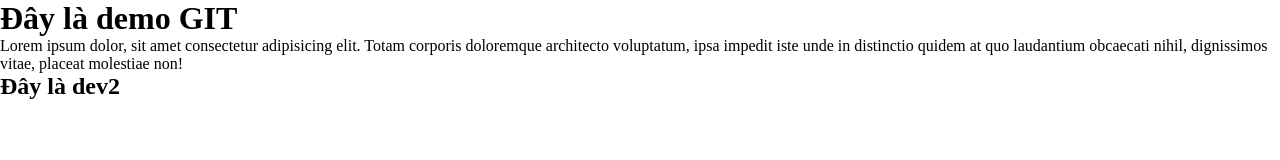
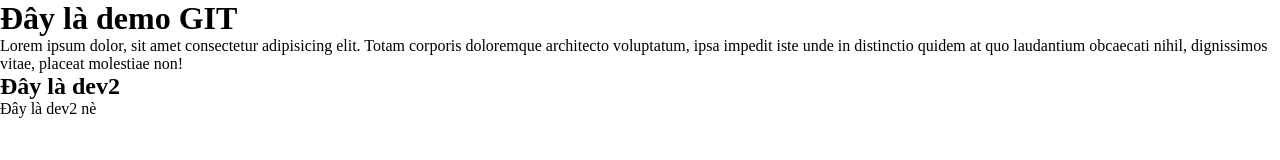
Before and after one commit to NgocMinh0297/BC65-CapstoneBS, a plain HTML site: page index.html in a window 1280 px wide. Drawn offline with Linux system fonts and the light colour scheme.

Commit message:
update HTML

```diff
--- a/index.html
+++ b/index.html
@@ -18,5 +18,7 @@
     </p>
 
     <h2>Đây là dev2</h2>
+
+    <div>Đây là dev2 nè</div>
   </body>
 </html>
```
